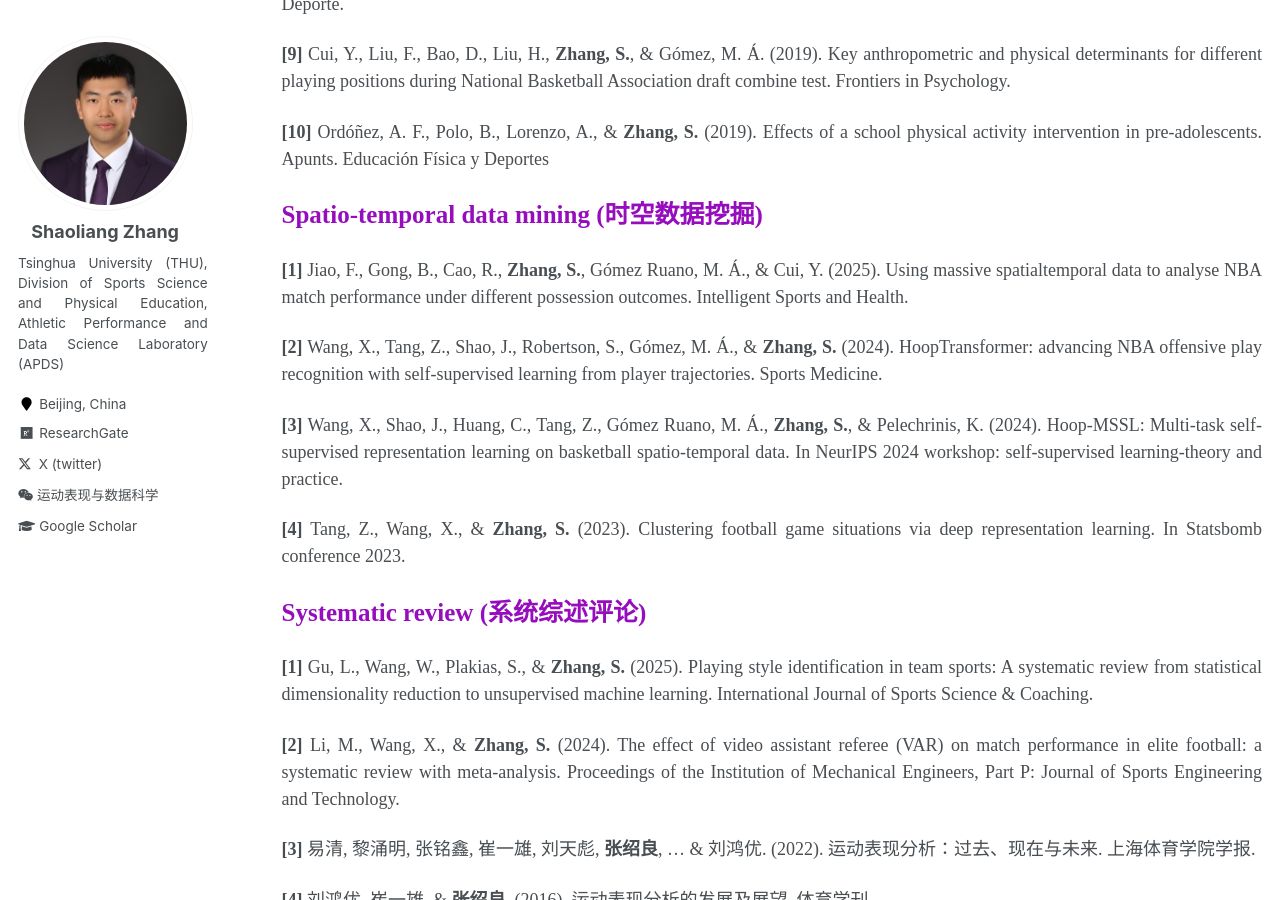
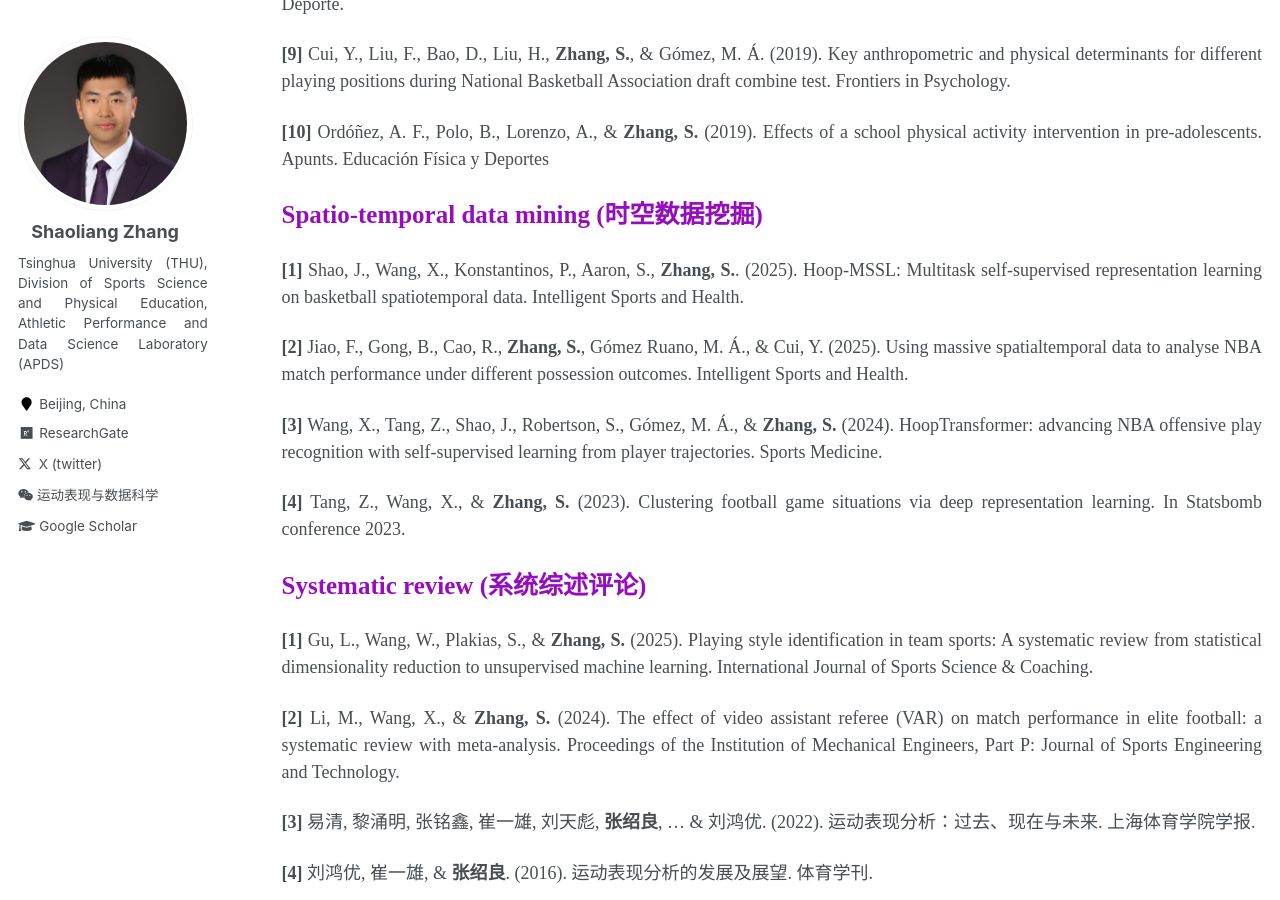
Before and after one commit to sportssuper/ZSL, a Jekyll site: the page built from _pages/publications.md, in a window 1280 px wide and 900 px high, scrolled down 2750 px. Built offline with Jekyll 4.4.1, drawn with Linux system fonts in a browser that asks for light colours; a script that is not in the unit is left out.

Commit message:
Update publications.md

```diff
--- a/_pages/publications.md
+++ b/_pages/publications.md
@@ -106,11 +106,11 @@ author_profile: true
 
 <span style="color: #960DBD; font-weight: bold; font-size: 25px;">Spatio-temporal data mining (时空数据挖掘)</span>
 
-**[1]** Jiao, F., Gong, B., Cao, R., **Zhang, S.**, Gómez Ruano, M. Á., & Cui, Y. (2025). Using massive spatialtemporal data to analyse NBA match performance under different possession outcomes. Intelligent Sports and Health.
+**[1]** Shao, J., Wang, X., Konstantinos, P., Aaron, S., **Zhang, S.**. (2025). Hoop-MSSL: Multitask self-supervised representation learning on basketball spatiotemporal data. Intelligent Sports and Health.
 
-**[2]** Wang, X., Tang, Z., Shao, J., Robertson, S., Gómez, M. Á., & **Zhang, S.** (2024). HoopTransformer: advancing NBA offensive play recognition with self-supervised learning from player trajectories. Sports Medicine.
+**[2]** Jiao, F., Gong, B., Cao, R., **Zhang, S.**, Gómez Ruano, M. Á., & Cui, Y. (2025). Using massive spatialtemporal data to analyse NBA match performance under different possession outcomes. Intelligent Sports and Health.
 
-**[3]** Wang, X., Shao, J., Huang, C., Tang, Z., Gómez Ruano, M. Á., **Zhang, S.**, & Pelechrinis, K. (2024). Hoop-MSSL: Multi-task self-supervised representation learning on basketball spatio-temporal data. In NeurIPS 2024 workshop: self-supervised learning-theory and practice.
+**[3]** Wang, X., Tang, Z., Shao, J., Robertson, S., Gómez, M. Á., & **Zhang, S.** (2024). HoopTransformer: advancing NBA offensive play recognition with self-supervised learning from player trajectories. Sports Medicine.
 
 **[4]** Tang, Z., Wang, X., & **Zhang, S.** (2023). Clustering football game situations via deep representation learning. In Statsbomb conference 2023.
 
```
